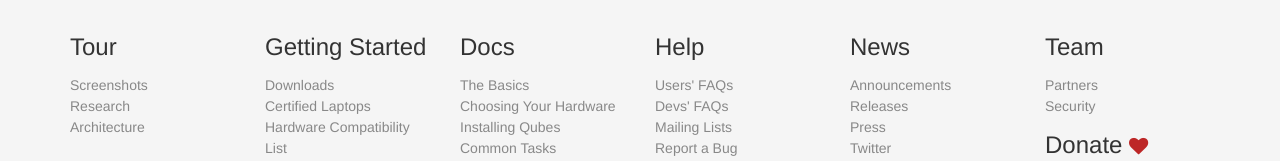
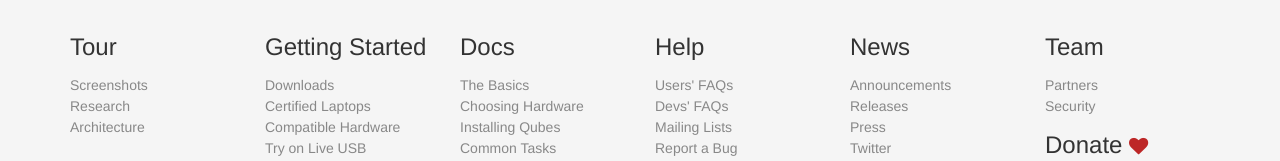
Before and after one commit to QubesOS/qubesos.github.io, a Jekyll site: the page built from news/index.html, in a window 1280 px wide. Shown: the part 402-563 px from the top of the page. Built offline with Jekyll 4.4.1, drawn with Linux system fonts in a browser that asks for light colours; some web fonts are replaced.

Commit message:
Use shorter terms to avoid wrapping in narrow columns

```diff
--- a/_data/architecture.yml
+++ b/_data/architecture.yml
@@ -22,7 +22,7 @@
   - title: Certified Laptops
     url: /doc/certified-laptops/
     icon: fa-laptop
-  - title: Hardware Compatibility List
+  - title: Compatible Hardware
     url: /hcl/
     icon: fa-laptop
   - title: Try on Live USB
@@ -35,7 +35,7 @@
   sub-pages:
   - title: The Basics
     url: /doc/#the-basics
-  - title: Choosing Your Hardware
+  - title: Choosing Hardware
     url: /doc/#choosing-your-hardware
   - title: Installing Qubes
     url: /doc/#installing-qubes
```
